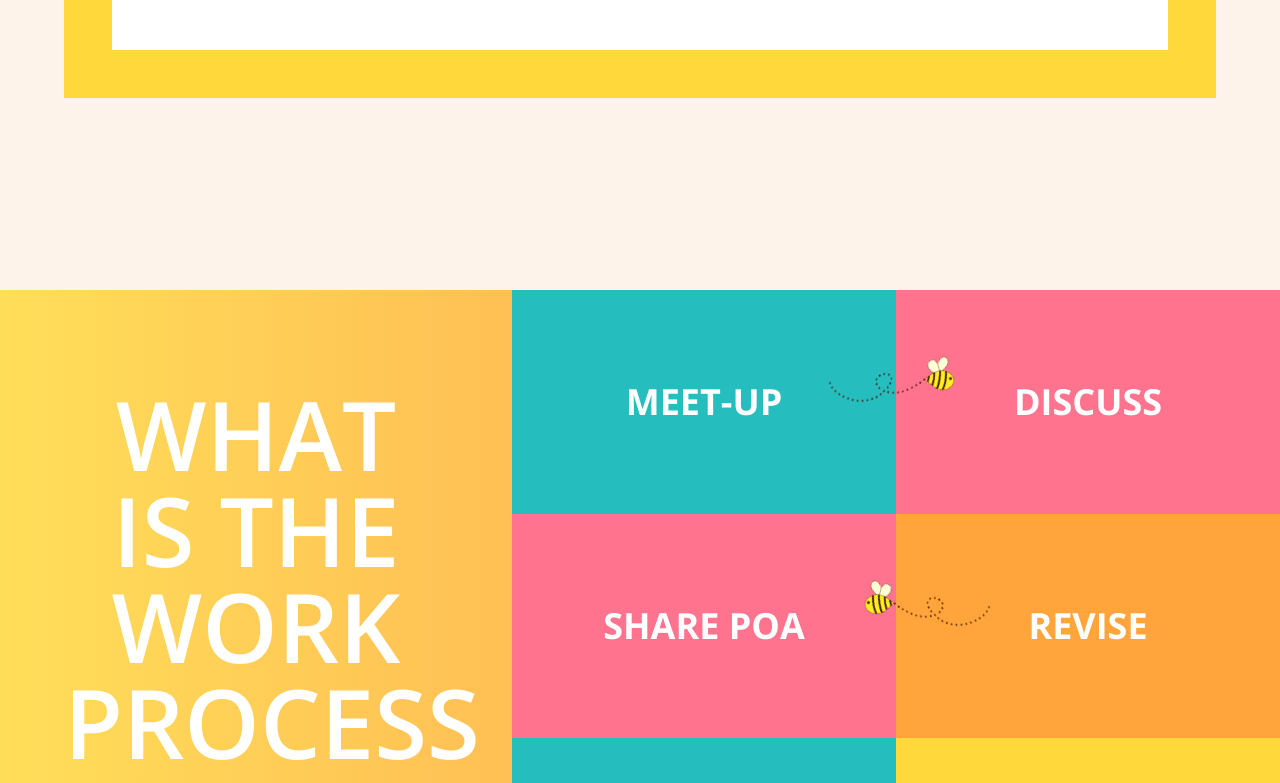
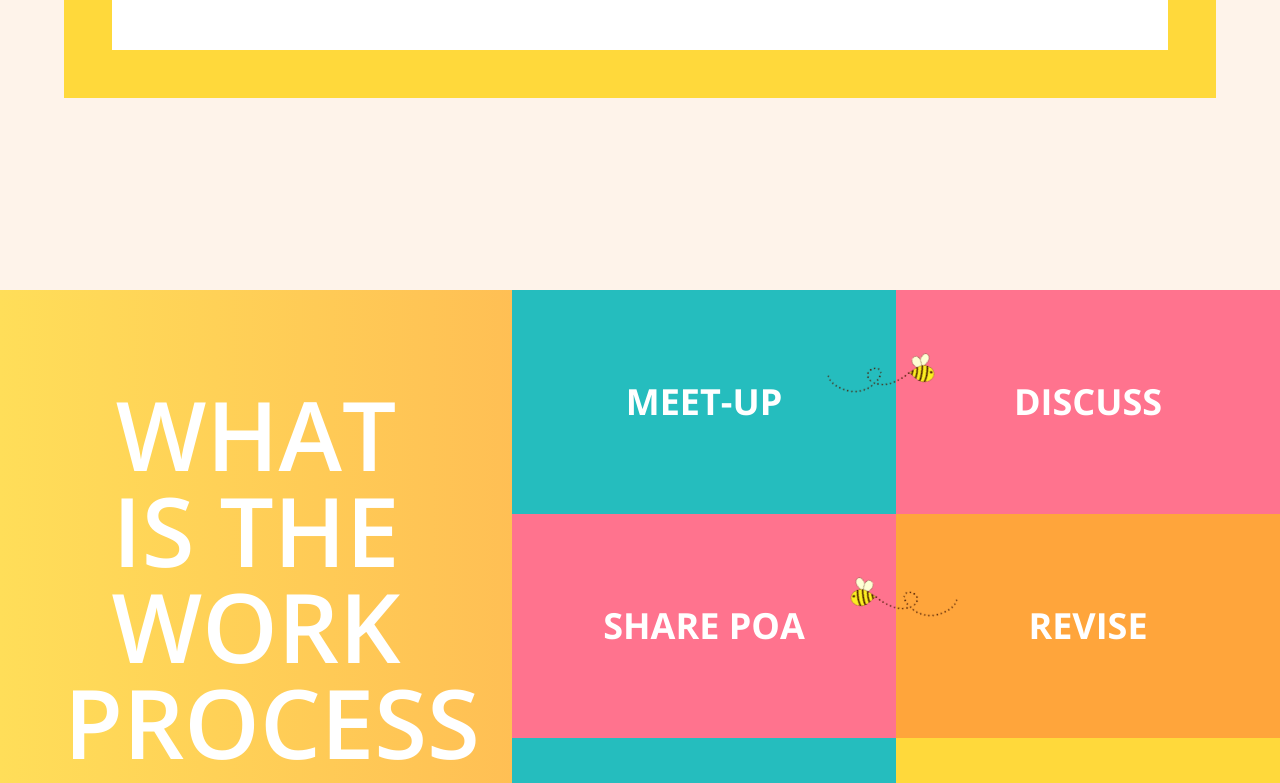
Before and after one commit to The-social-beez/the-social-beez, a Next.js app: page / in a window 1280 px wide. Shown: the part 1406-2189 px from the top of the page. Built offline with nearby package versions, Linux system fonts and the light colour scheme; a web font is replaced by a local one.

Commit message:
workprocess responsive commit

```diff
--- a/src/components/WorkProcess/WorkProcess.module.css
+++ b/src/components/WorkProcess/WorkProcess.module.css
@@ -5,11 +5,11 @@
 
 
 .workprocess .left{
-    @apply text-center p-4 sm:p-12 md:p-16 py-16 md:py-24 overflow-hidden;
+    @apply text-center p-4 sm:p-12 md:px-8 lg:px-12 xl:px-16 md:p-16 py-16 md:py-24 overflow-hidden;
 }
 
 .workprocess .left h4{
-    @apply text-5xl lg:text-8xl font-semibold w-full;
+    @apply text-5xl md:text-6xl lg:text-7xl xl:text-8xl font-semibold w-full;
 }
 
 
@@ -26,8 +26,7 @@
 .workprocess .right :nth-child(6){ grid-area: a6;}
 
     .workprocess .right{
-        display: grid;
-        background: purple;
+        /* display: grid; */
         grid-template-areas:
         'a1'
         'a2'
@@ -73,14 +72,14 @@
 
 
 .workprocess .right .cardCover img{
-    @apply hidden sm:block sm:absolute sm:z-10 sm:top-[20%] sm:pointer-events-none sm:rotate-[20deg];
+    @apply hidden sm:h-auto sm:w-32 sm:block sm:absolute sm:z-10 sm:top-[20%] sm:pointer-events-none sm:rotate-[20deg];
 }
 
 .workprocess .right .cardCover .beePath1{
     @apply left-[80%];
 }
 .workprocess .right .cardCover .beePath2{
-    @apply left-[88%];
+    @apply left-[85%];
     transform: rotateY(180deg);
     rotate: -20deg;
 }
--- a/src/components/WorkProcess/WorkProcess.tsx
+++ b/src/components/WorkProcess/WorkProcess.tsx
@@ -14,7 +14,7 @@ const WorkProcess = (props: Props) => {
 
       <div className={styles.right}>
         <div className={styles.cardCover}>
-          <Image className={styles.beePath1} height={200} width={150} src={'/bee_path-removebg-preview.png'} alt={''} />
+          <Image priority={false} className={styles.beePath1} height={200} width={150} src={'/bee_path-removebg-preview.png'} alt={''} />
 
           <div className={styles.cards + ' bg-[#25bdbe]'}>
             <p className={styles.front}>MEET-UP</p>
@@ -30,7 +30,7 @@ const WorkProcess = (props: Props) => {
         </div>
 
         <div className={styles.cardCover}>
-          <Image className={styles.beePath2} height={200} width={150} src={'/bee_path-removebg-preview.png'} alt={''} />
+          <Image priority={false} className={styles.beePath2} height={200} width={150} src={'/bee_path-removebg-preview.png'} alt={''} />
 
           <div className={styles.cards + ' bg-[#ff738e]'}>
             <p className={styles.front}>SHARE POA</p>
@@ -46,7 +46,7 @@ const WorkProcess = (props: Props) => {
         </div>
 
         <div className={styles.cardCover}>
-          <Image className={styles.beePath3} height={200} width={150} src={'/bee_path-removebg-preview.png'} alt={''} />
+          <Image priority={false} className={styles.beePath3} height={200} width={150} src={'/bee_path-removebg-preview.png'} alt={''} />
 
           <div className={styles.cards + ' bg-[#25bdbe]'}>
             <p className={styles.front}>APPROVAL</p>
```
